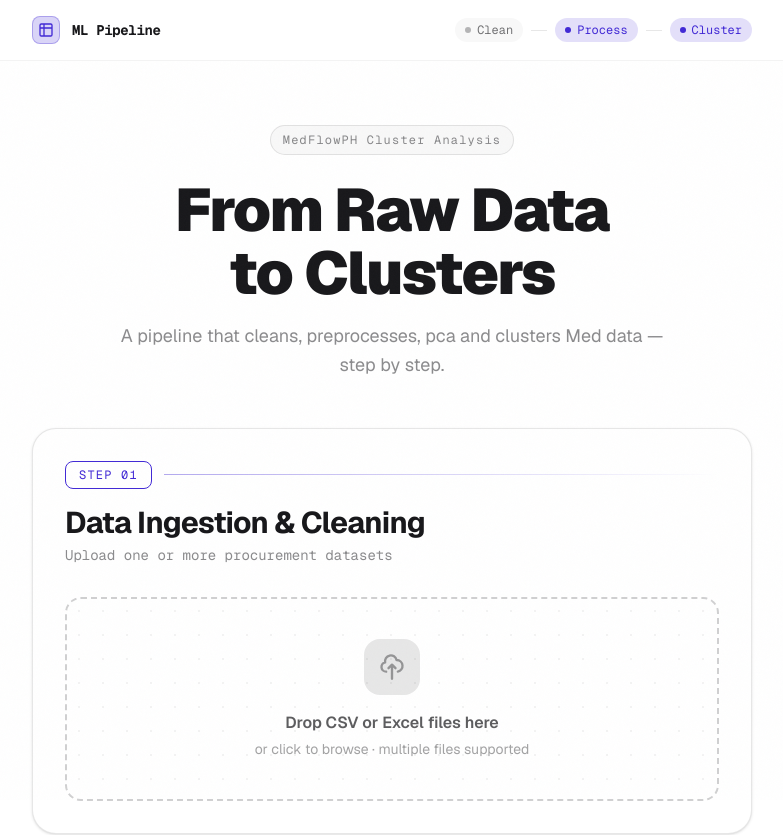
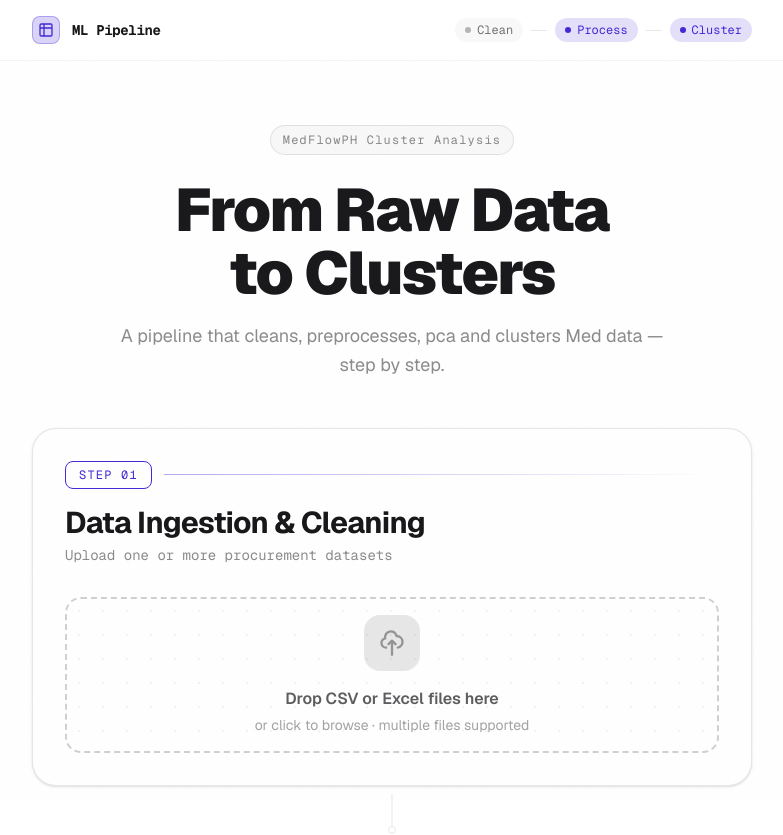
Before and after one commit to ButzAmaga/MedPH_front, a Next.js app: page / in a window 1280 px wide. Shown: the top 835 px of the page, without its empty margins (248-1031 px from the left). Built offline with nearby package versions, Linux system fonts and the light colour scheme.

Commit message:
fix: adjust padding in drop zone for improved layout consistency

```diff
--- a/src/app/component/DataCleaningSection.tsx
+++ b/src/app/component/DataCleaningSection.tsx
@@ -209,7 +209,7 @@ export default function DataCleaningSection({
       {!isStreaming && !isDone && (
         <>
           <div
-            className={`relative border-2 border-dashed rounded-2xl p-12 text-center cursor-pointer transition-all duration-300 group
+            className={` relative border-2 border-dashed rounded-2xl p-12 text-center cursor-pointer transition-all duration-300 group
               ${dragging ? "border-primary bg-primary/10 scale-[1.01]" : "border-base-content/20 hover:border-primary/60 hover:bg-base-content/5"}
               ${file ? "border-success/60 bg-success/5" : ""}`}
             onDragOver={(e) => { e.preventDefault(); setDragging(true); }}
--- a/src/app/component/DataCleaningSectionMultiple.tsx
+++ b/src/app/component/DataCleaningSectionMultiple.tsx
@@ -516,7 +516,7 @@ export default function DataCleaningSection({
         <>
           {/* Drop zone */}
           <div
-            className={`relative border-2 border-dashed rounded-2xl p-10 text-center cursor-pointer transition-all duration-300 group
+            className={`relative border-2 border-dashed rounded-2xl p-10 py-4 text-center cursor-pointer transition-all duration-300 group
               ${dragging ? "border-primary bg-primary/10 scale-[1.01]" : "border-base-content/20 hover:border-primary/60 hover:bg-base-content/5"}
               ${entries.length > 0 ? "border-primary/40 bg-primary/5" : ""}`}
             onDragOver={(e) => { e.preventDefault(); setDragging(true); }}
```
